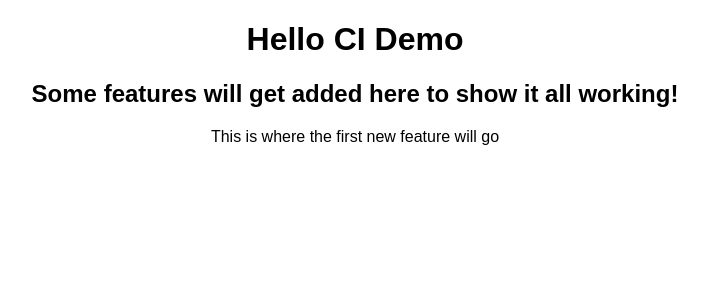
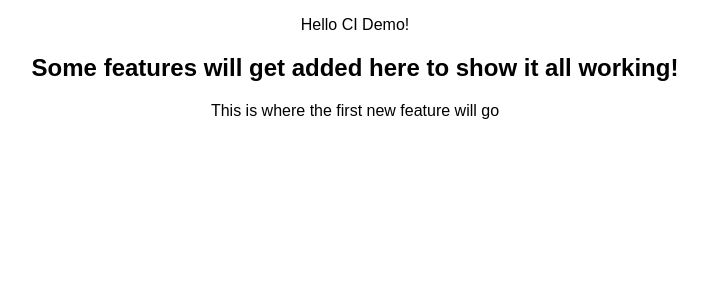
Before and after one commit to Wombat42/ciplayground, a React (Create React App) app: page / in a window 1280 px wide. Shown: the top 300 px of the page, without its empty margins (285-993 px from the left). Built offline with nearby package versions, Linux system fonts and the light colour scheme.

Commit message:
New heading tag

```diff
--- a/src/App.js
+++ b/src/App.js
@@ -1,10 +1,11 @@
 import React from 'react';
 import './styles.css';
+import {Heading} from './heading'
 
 export default function App() {
   return (
     <div className='App'>
-      <h1>Hello CI Demo</h1>
+      <Heading>Hello CI Demo!</Heading>
       <h2>Some features will get added here to show it all working!</h2>
       <div>This is where the first new feature will go</div>
     </div>
--- /dev/null
+++ b/src/heading.js
@@ -0,0 +1,5 @@
+import * as React from 'react';
+
+export function Heading(props) {
+  return <p>{props.children}</p>;
+}
```
